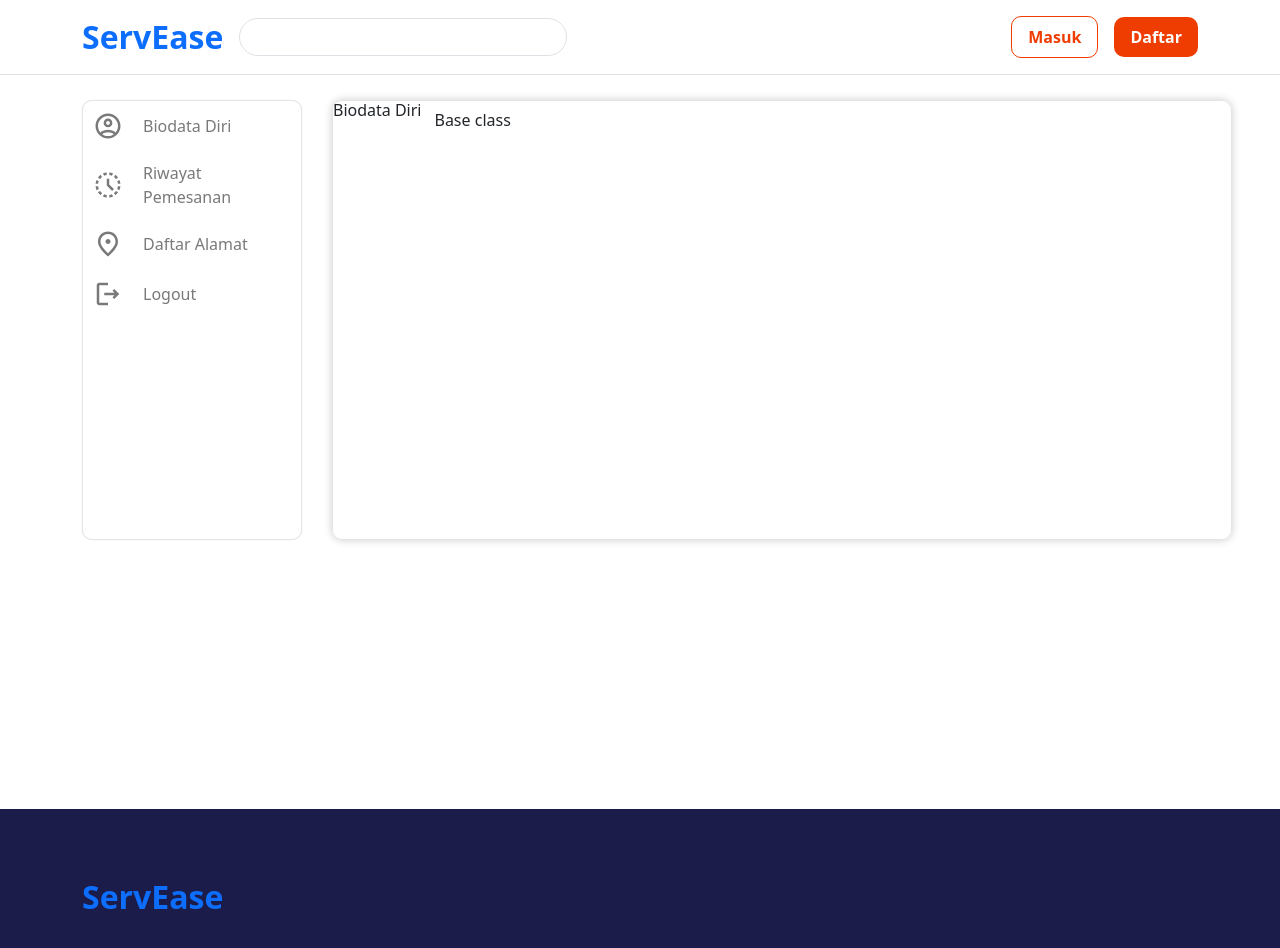
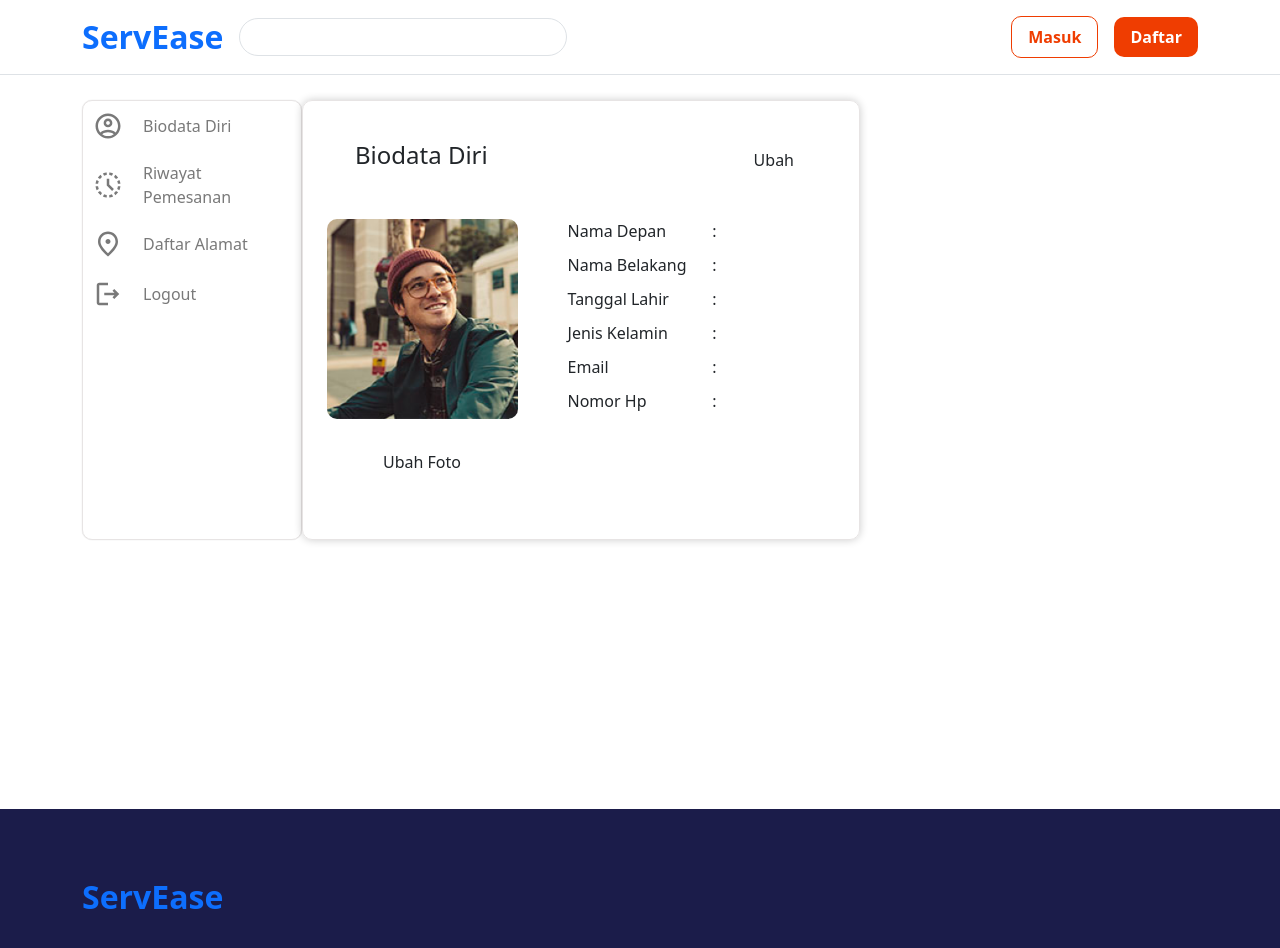
Before and after one commit to IrvanYusuf/servease, a React (Vite) app: page /profile in a window 1280 px wide. Shown: the top 948 px of the page. Built offline with nearby package versions, Linux system fonts and the light colour scheme.

Commit message:
push file bio

```diff
--- a/src/components/pages/BiodataDiri.jsx
+++ b/src/components/pages/BiodataDiri.jsx
@@ -1,13 +1,32 @@
 import React from 'react'
-import BiodataCSS from "../../styles/pages/BiodataDiri.module.css"
-import { Button, Grid } from '@mui/material'
+import gambar from "../../assets/img/user-img.png"
+import "../../styles/pages/BiodataDiri.css"
+
 
 const BiodataDiri = () => {
   return (
-    <div className={BiodataCSS.container}>
-      <div className={BiodataCSS.HeaderProfile}>
-        <h6>Biodata Diri</h6>
-        <button type="button" className='btn'>Base class</button>
+    <div className="container-xl costum-container">
+      <div className='header'>
+        <h4>Biodata Diri</h4>
+        <button className='btn costum-btn'>Ubah</button>
+      </div>
+      <div className='container box-container'>
+        <div className='costum-card'>
+          <div>
+            <div className='bagianFoto'>
+              <img src={gambar} className='costum-img' alt='userImage'></img>
+              <div className='BioData'>
+                <p>Nama Depan </p>
+                <p>Nama Belakang</p>
+                <p>Tanggal Lahir</p>
+                <p>Jenis Kelamin</p>
+                <p>Email</p>
+                <p>Nomor Hp</p>
+              </div>
+            </div>
+            <button className='btn pilihFoto'>Ubah Foto</button>
+          </div>
+        </div>
       </div>
     </div>
   )
--- /dev/null
+++ b/src/styles/pages/BiodataDiri.css
@@ -0,0 +1,80 @@
+.costum-container {
+    border: 1px solid rgb(231, 228, 228);
+    border-radius: 10px;
+    height: 440px;
+    box-shadow: 0 0 9px rgba(0, 0, 0, 0.2);
+    width: 155%;
+    margin-left: 30px;
+}
+
+.header {
+    display: flex;
+    justify-content: space-between;
+    padding: 40px;
+}
+
+.box-container{
+    margin-left: 25px;
+}
+
+.costum-btn {
+    background-color: rgba(239, 61, 1, 1);
+    float: right;
+    color: white;
+}
+
+.costum-btn:hover {
+    background-color: rgb(199, 51, 2);
+    color: white;
+}
+
+.costum-img {
+    border-radius: 10px;
+    height: 200px;
+}
+
+.costum-card {
+    height: 200px;
+}
+
+.bagianFoto{
+    display: flex;
+}
+.button-container {
+    margin-top: 220px;
+    margin-left: -380px;
+
+}
+
+.pilihFoto {
+    width: 190px;
+    border: 1px solid rgb(171, 171, 171);
+    color: rgba(77, 76, 125, 1);
+    margin-top: 20px;
+}
+
+.pilihFoto:hover {
+    border: 1px solid rgb(171, 171, 171);
+    color: rgba(77, 76, 125, 1);
+    background-color: rgb(228, 228, 228);
+}
+
+
+.BioData p {
+    display: flex;
+    justify-content: space-between;
+    align-items: center;
+    margin-bottom: 10px;
+    margin-left:50px ;
+    /* Sesuaikan jarak antar elemen jika diperlukan */
+}
+
+.BioData p::after {
+    content: ':';
+    margin-left: 10px;
+    /* Sesuaikan jarak antara teks dan titik-dua jika diperlukan */
+    width: 20px;
+    /* Sesuaikan lebar titik-dua jika diperlukan */
+    display: inline-block;
+    text-align: right;
+}
--- a/src/styles/pages/BiodataDiri.module.css
+++ /dev/null
@@ -1,17 +0,0 @@
-.container{
-    border: 1px solid rgb(231, 228, 228);
-    border-radius: 10px;
-    height: 440px;
-    box-shadow: 0 0 9px rgba(0, 0, 0, 0.2);
-    width: 900px;
-    margin-left: 30px;
-
-}
-
-.HeaderProfile{
-    display: flex;
-
-}
-.btn{
-    background-color: tomato;
-}
```
Also changed, not shown: DaftarAc.json (added, +19 -0 lines), json-server.json (added, +19 -0 lines), src/data/DaftarAc.json (added, +19 -0 lines), src/data/dataBio.js (added, +11 -0 lines).
